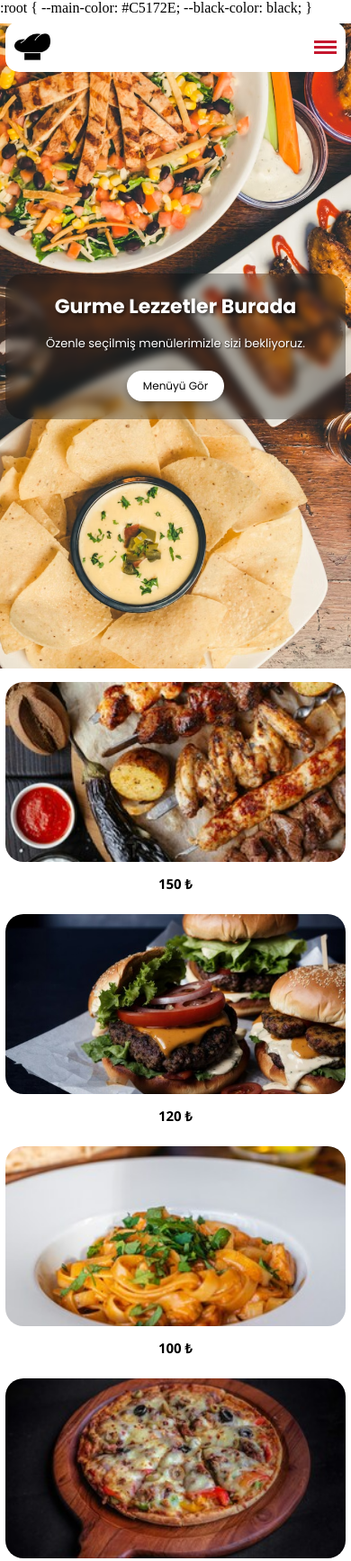
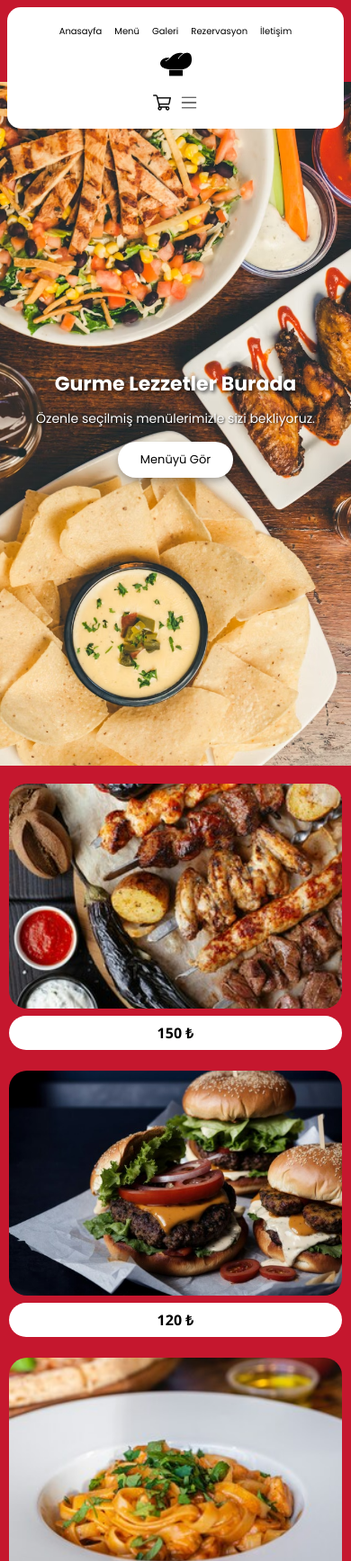
Before and after one commit to barismert27/gurmerestoran-com, a plain HTML site: page index.html in a window 390 px wide. Shown: the top 1735 px of the page at 90% size. Drawn offline with Linux system fonts and the light colour scheme.

Commit message:
Update index.html

```diff
--- a/index.html
+++ b/index.html
@@ -1,11 +1,8 @@
-:root {
-      --main-color: #C5172E;
-      --black-color: black;
-    }<!DOCTYPE html>
+<!DOCTYPE html>
 <html lang="tr">
 <head>
   <meta charset="UTF-8">
-  <meta name="viewport" content="width=device-width, initial-scale=1.0, maximum-scale=1.0, user-scalable=no">
+  <meta name="viewport" content="width=device-width, initial-scale=1.0">
   <title>Gurme Restoran</title>
   <link rel="website icon" type="png" href="fotoğraflar/Brown Flat Illustrative Chef Restaurant Logo.png">
   <link href="https://fonts.googleapis.com/css2?family=Playfair+Display:wght@600&family=Montserrat&display=swap" rel="stylesheet">
@@ -20,38 +17,32 @@
 
     html {
       scroll-behavior: smooth;
-      overflow-x: hidden;
-      width: 100%;
+    }
+
+    :root {
+      --main-color: #C5172E;
+      --black-color: black;
     }
 
     body {
       background-color: var(--main-color);
       overflow-x: hidden;
       width: 100%;
-      position: relative;
-      min-width: 320px;
-    }
-
-    /* Container wrapper */
-    .page-wrapper {
-      width: 100%;
-      overflow-x: hidden;
-      position: relative;
     }
 
     .navbar {
-      background-color: white !important;
+      background-color: white;
       font-family: 'Poppins', sans-serif;
       display: flex;
       align-items: center;
       justify-content: space-between;
-      padding: 10px 15px;
+      padding: 10px 20px;
       position: sticky;
       top: 0;
       z-index: 1000;
-      border-radius: 20px;
-      margin: 10px;
-      width: calc(100% - 20px);
+      border-radius: 30px;
+      margin: 15px;
+      width: calc(100% - 30px);
       box-sizing: border-box;
     }
 
@@ -107,8 +98,8 @@
       justify-content: center;
       position: relative;
       z-index: 1;
-      margin-top: -80px;
-      padding: 0 15px;
+      margin-top: -100px;
+      padding: 0 20px;
       width: 100%;
     }
 
@@ -155,14 +146,26 @@
       color: white;
     }
 
+    .menüburda {
+      width: 100%;
+      padding: 40px 0;
+    }
+
     .menu-grid {
       display: grid;
       grid-template-columns: repeat(auto-fit, minmax(280px, 1fr));
       gap: 20px;
-      padding: 40px 15px;
+      padding: 0 20px;
       max-width: 1200px;
       margin: 0 auto;
       width: 100%;
+      box-sizing: border-box;
+    }
+
+    .menu-item {
+      width: 100%;
+      display: flex;
+      flex-direction: column;
     }
 
     .menu-grid img {
@@ -195,6 +198,7 @@
       font-family: 'Poppins', sans-serif;
       padding: 30px 20px;
       text-align: center;
+      width: 100%;
     }
 
     .footer-content {
@@ -238,94 +242,31 @@
       height: 25px;
     }
 
-    /* Hamburger menü stilleri */
-    .hamburger {
-      display: none;
-      flex-direction: column;
-      cursor: pointer;
-      gap: 3px;
+    /* Tablet uyumluluk */
+    @media (max-width: 1024px) {
+      .menu-grid {
+        grid-template-columns: repeat(3, 1fr);
+        gap: 15px;
+        padding: 0 15px;
+      }
     }
 
-    .hamburger span {
-      width: 25px;
-      height: 3px;
-      background-color: #C5172E;
-      transition: 0.3s;
-    }
-
-    /* Mobil uyumluluk */
-    @media screen and (max-width: 768px) {
-      html, body {
-        overflow-x: hidden !important;
-        width: 100% !important;
-        position: relative;
+    /* Mobil uyumluluk - Büyük telefonlar */
+    @media (max-width: 768px) {
+      .navbar {
+        padding: 10px 15px;
+        margin: 10px;
+        border-radius: 20px;
+        width: calc(100% - 20px);
       }
 
-      .navbar {
-        background-color: white !important;
-        padding: 8px 12px;
-        margin: 8px;
-        border-radius: 15px;
-        width: calc(100% - 16px);
-        position: sticky;
-        top: 0;
+      .navlinks {
+        gap: 8px;
       }
 
-      .orta {
-        display: none;
-      }
-
-      .hamburger {
-        display: flex;
-      }
-
-      .sağa {
-        display: none;
-      }
-
-      .mobile-menu {
-        display: none;
-        position: absolute;
-        top: 100%;
-        left: 0;
-        right: 0;
-        background: white !important;
-        border-radius: 15px;
-        margin-top: 10px;
-        box-shadow: 0 4px 15px rgba(0,0,0,0.1);
-        width: 100%;
-        box-sizing: border-box;
-      }
-
-      .mobile-menu.active {
-        display: block;
-      }
-
-      .mobile-menu ul {
-        list-style: none;
-        padding: 20px;
-        margin: 0;
-      }
-
-      .mobile-menu ul li {
-        margin-bottom: 15px;
-      }
-
-      .mobile-menu ul li a {
-        font-family: "Poppins", sans-serif;
-        text-decoration: none;
-        color: black;
-        font-size: 16px;
-        display: block;
-        padding: 10px;
-        text-align: center;
-        border-radius: 10px;
-        transition: all 0.3s ease;
-      }
-
-      .mobile-menu ul li a:hover {
-        background-color: #C5172E;
-        color: white;
+      .navlinks .container {
+        font-size: 12px;
+        padding: 4px 6px;
       }
 
       .logo img {
@@ -333,50 +274,29 @@
         height: 40px;
       }
 
-      .hero {
-        margin-top: -70px;
-        padding: 0 8px;
-        min-height: 85vh;
-        width: 100%;
-        overflow: hidden;
+      .icons img {
+        width: 22px;
+        height: 22px;
       }
 
-      .hero-text {
-        background: rgba(0,0,0,0.3);
-        padding: 30px 20px;
-        border-radius: 20px;
-        backdrop-filter: blur(5px);
-      }
-
-      .hero-text h1 {
-        font-size: 28px;
-        margin-bottom: 15px;
-      }
-
-      .hero-text p {
-        font-size: 16px;
-        margin-bottom: 20px;
-      }
-
-      .hero-btn {
-        font-size: 14px;
-        padding: 12px 25px;
+      .hero {
+        margin-top: -80px;
+        padding: 0 15px;
       }
 
       .menu-grid {
         grid-template-columns: repeat(2, 1fr);
-        gap: 12px;
-        padding: 20px 8px;
-        width: 100%;
+        gap: 15px;
+        padding: 0 15px;
       }
 
       .menu-grid img {
-        height: 180px;
+        height: 220px;
       }
 
       .fiyat {
-        font-size: 15px;
-        padding: 8px;
+        font-size: 16px;
+        padding: 6px;
       }
 
       .footer {
@@ -384,60 +304,142 @@
       }
     }
 
-    @media screen and (max-width: 480px) {
+    /* Mobil uyumluluk - Küçük telefonlar */
+    @media (max-width: 480px) {
+      body {
+        width: 100vw;
+      }
+
       .navbar {
-        background-color: white !important;
-        width: calc(100% - 12px);
-        margin: 6px;
-        padding: 8px 10px;
+        flex-direction: column;
+        gap: 8px;
+        padding: 12px;
+        margin: 8px;
+        width: calc(100% - 16px);
+        border-radius: 15px;
+      }
+
+      .orta {
+        order: -1;
+        width: 100%;
+      }
+
+      .navlinks {
+        justify-content: center;
+        gap: 4px;
+        width: 100%;
+        flex-wrap: wrap;
+      }
+
+      .navlinks .container {
+        font-size: 10px;
+        padding: 3px 5px;
+      }
+
+      .logo img {
+        width: 35px;
+        height: 35px;
+      }
+
+      .icons {
+        gap: 10px;
+      }
+
+      .icons img {
+        width: 20px;
+        height: 20px;
       }
 
       .hero {
-        width: 100%;
-        padding: 0 6px;
         margin-top: -60px;
+        padding: 0 10px;
+        min-height: 90vh;
       }
 
       .hero-text {
-        padding: 20px 15px;
+        padding: 15px;
       }
 
       .hero-text h1 {
         font-size: 22px;
+        margin-bottom: 12px;
       }
 
       .hero-text p {
+        font-size: 14px;
+        margin-bottom: 15px;
+      }
+
+      .hero-btn {
+        padding: 10px 25px;
         font-size: 13px;
       }
 
-      .hero-btn {
-        padding: 8px 18px;
-        font-size: 12px;
+      .menüburda {
+        padding: 20px 0;
       }
 
       .menu-grid {
         grid-template-columns: 1fr;
+        gap: 15px;
+        padding: 0 10px;
+      }
+
+      .menu-grid img {
+        height: 250px;
+      }
+
+      .fiyat {
+        font-size: 16px;
+        padding: 8px;
+        margin: 8px 0;
+      }
+
+      .footer {
+        padding: 20px 10px;
+      }
+
+      .footer .icons {
+        gap: 15px;
+      }
+    }
+
+    /* Çok küçük ekranlar */
+    @media (max-width: 320px) {
+      .navbar {
+        padding: 8px;
+        margin: 5px;
+        width: calc(100% - 10px);
+      }
+
+      .navlinks .container {
+        font-size: 9px;
+        padding: 2px 4px;
+      }
+
+      .hero {
+        padding: 0 5px;
+      }
+
+      .menu-grid {
+        padding: 0 5px;
         gap: 10px;
-        padding: 15px 6px;
-        width: 100%;
       }
 
       .menu-grid img {
         height: 200px;
-        width: 100%;
       }
 
       .fiyat {
-        font-size: 15px;
-        margin: 8px 0;
+        font-size: 14px;
         padding: 6px;
       }
     }
   </style>
 </head>
 <body>
-  <div class="page-wrapper">
-    <nav class="navbar">
+
+  <nav class="navbar">
     <div class="logo">
       <img src="fotoğraflar/chef-hat.png" alt="GURME">
     </div>
@@ -456,24 +458,6 @@
       <ul class="icons">
         <li><a href="#"><img src="fotoğraflar/sepet.png" alt="SEPET"></a></li>
         <li><a href="#"><img src="fotoğraflar/3 çizgi.png" alt="TREE LİNE"></a></li>
-      </ul>
-    </div>
-
-    <!-- Hamburger menü -->
-    <div class="hamburger" onclick="toggleMobileMenu()">
-      <span></span>
-      <span></span>
-      <span></span>
-    </div>
-
-    <!-- Mobil menü -->
-    <div class="mobile-menu" id="mobileMenu">
-      <ul>
-        <li><a href="#" onclick="closeMobileMenu()">Anasayfa</a></li>
-        <li><a href="#menüburda" onclick="closeMobileMenu()">Menü</a></li>
-        <li><a href="galeri.html" onclick="closeMobileMenu()">Galeri</a></li>
-        <li><a href="rezervasyon.html" onclick="closeMobileMenu()">Rezervasyon</a></li>
-        <li><a href="#footer1" onclick="closeMobileMenu()">İletişim</a></li>
       </ul>
     </div>
   </nav>
@@ -573,25 +557,7 @@
         </div>
       </div>
     </div>
-    </div>
-  </div>
-
-  <script>
-    function toggleMobileMenu() {
-      const mobileMenu = document.getElementById('mobileMenu');
-      mobileMenu.classList.toggle('active');
-    }
-
-    function closeMobileMenu() {
-      const mobileMenu = document.getElementById('mobileMenu');
-      mobileMenu.classList.remove('active');
-    }
-
-    // Hamburger animasyonu
-    document.querySelector('.hamburger').addEventListener('click', function() {
-      this.classList.toggle('active');
-    });
-  </script>
+  </footer>
 
 </body>
 </html>
```
